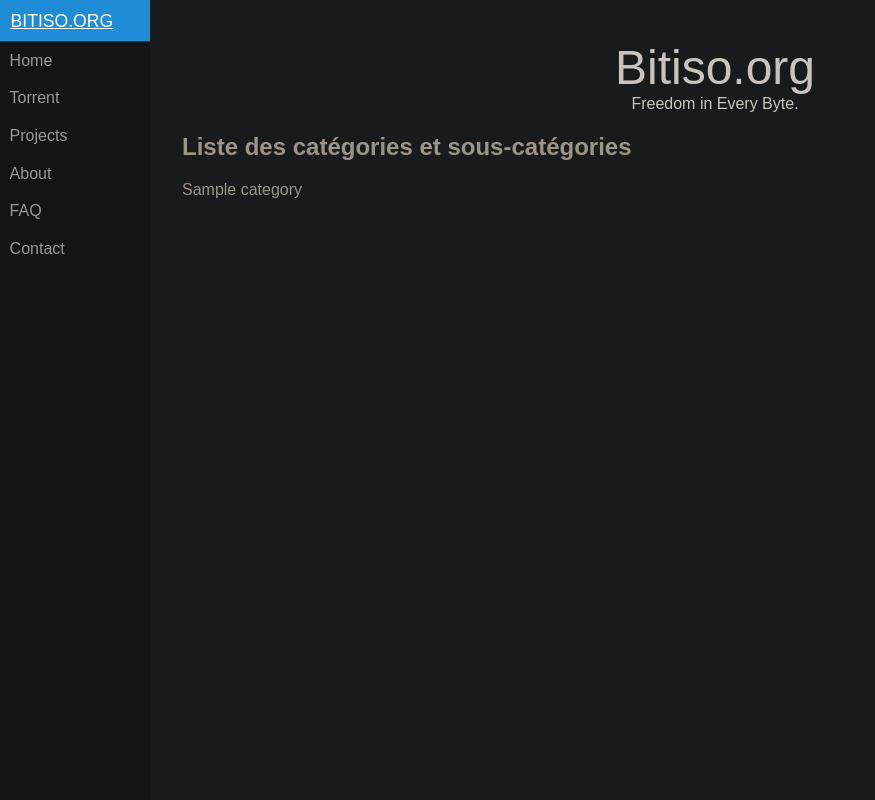
After one commit to pandamasta/bitiso-django, a Django app: page /categories/ in a window 1280 px wide. The commit adds this page. Shown: the whole page, without its empty margins (0-875 px from the left). Run offline with Django 3.2, Linux system fonts and the light colour scheme; tables that the repository leaves empty hold one stand-in row (values such as "Sample post"); some libraries are stand-ins or nearby versions.

Commit message:
Add categorie page

```diff
--- a/torrent/models.py
+++ b/torrent/models.py
@@ -14,7 +14,9 @@ class Category(models.Model):
         verbose_name_plural = _(u'Categories')
 
     def __str__(self):
-        return u'%s (ID %d)' % (self.name, self.id)
+        if self.category_parent_id:
+            return f"{self.category_parent_id.name} -> {self.name}"
+        return self.name
 
     # id = models.AutoField(primary_key=True)
     name = models.CharField(_(u'Name'), max_length=64, null=False)
--- /dev/null
+++ b/torrent/templates/torrent/category_list.html
@@ -0,0 +1,24 @@
+{% extends "torrent/base.html" %}
+
+{% block content %}
+
+<div class="pure-g">
+    <div class="pure-u-1 pure-u-md-3-4">
+        <h2>Liste des catégories et sous-catégories</h2>
+        <ul class="pure-menu-list">
+            {% for category in categories %}
+                <li class="pure-menu-item">
+                    {{ category.name }}
+                    <ul>
+                        {% for subcategory in category.category_set.all %}
+                            <li class="pure-menu-item">{{ subcategory.name }}</li>
+                        {% endfor %}
+                    </ul>
+                </li>
+            {% endfor %}
+        </ul>
+    </div>
+</div>
+
+
+{% endblock %}
--- a/torrent/templates/torrent/index.html
+++ b/torrent/templates/torrent/index.html
@@ -28,7 +28,7 @@
 {% if torrent_list %}
 {% for torrent in torrent_list %}
             <tr>
-                <td><a href="/category/{{ torrent.category.id }}">{{ torrent.category.name }}</a></td>
+                <td><a href="/category/{{ torrent.category.id }}">{{ torrent.category.category_parent_id.name|default:"None"  }}</a></td>
                 <td class="no-wrap">
                     {% if torrent.project.mini_image %}
                     <img src="{{ torrent.project.mini_image.url }}" alt="">
--- a/torrent/urls.py
+++ b/torrent/urls.py
@@ -18,6 +18,7 @@ urlpatterns = [
     path('about/', TemplateView.as_view(template_name="torrent/about.html")),
     path('faq/', TemplateView.as_view(template_name="torrent/faq.html")),
     path('contact/', TemplateView.as_view(template_name="torrent/contact.html")),
+    path('categories/', views.category_list, name='category_list'),
 
 
 ]
--- a/torrent/views.py
+++ b/torrent/views.py
@@ -1,4 +1,4 @@
-from .models import Torrent, Project
+from .models import Torrent, Project, Category
 from django.http import HttpResponse
 from django.core.management import call_command
 from django.shortcuts import render, get_object_or_404
@@ -126,3 +126,7 @@ def torrent_list_view(request):
         'torrent_list': torrents
     }
     return render(request, 'torrent/index.html', context)
+
+def category_list(request):
+    categories = Category.objects.filter(category_parent_id__isnull=True)
+    return render(request, 'torrent/category_list.html', {'categories': categories})
```
Also changed, not shown: torrent/admin.py (+8 -1 lines), 1 other file.
